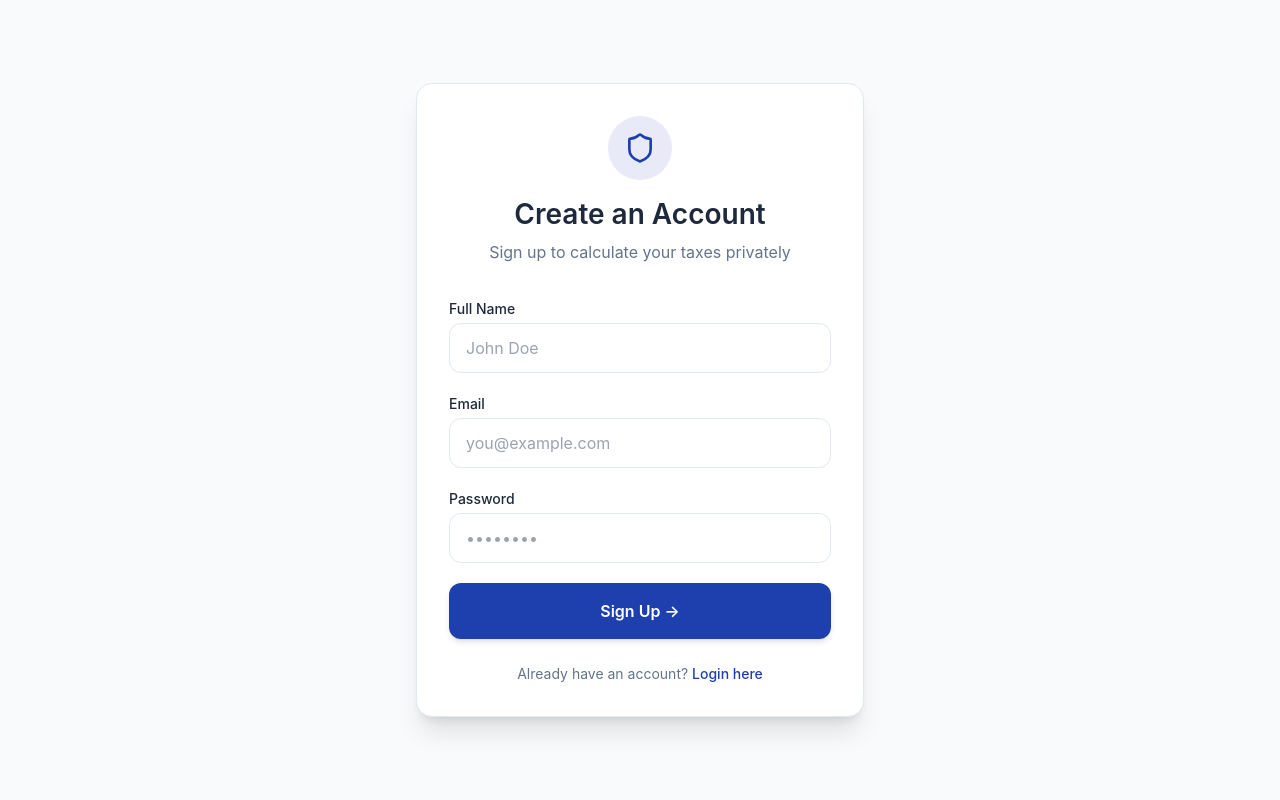
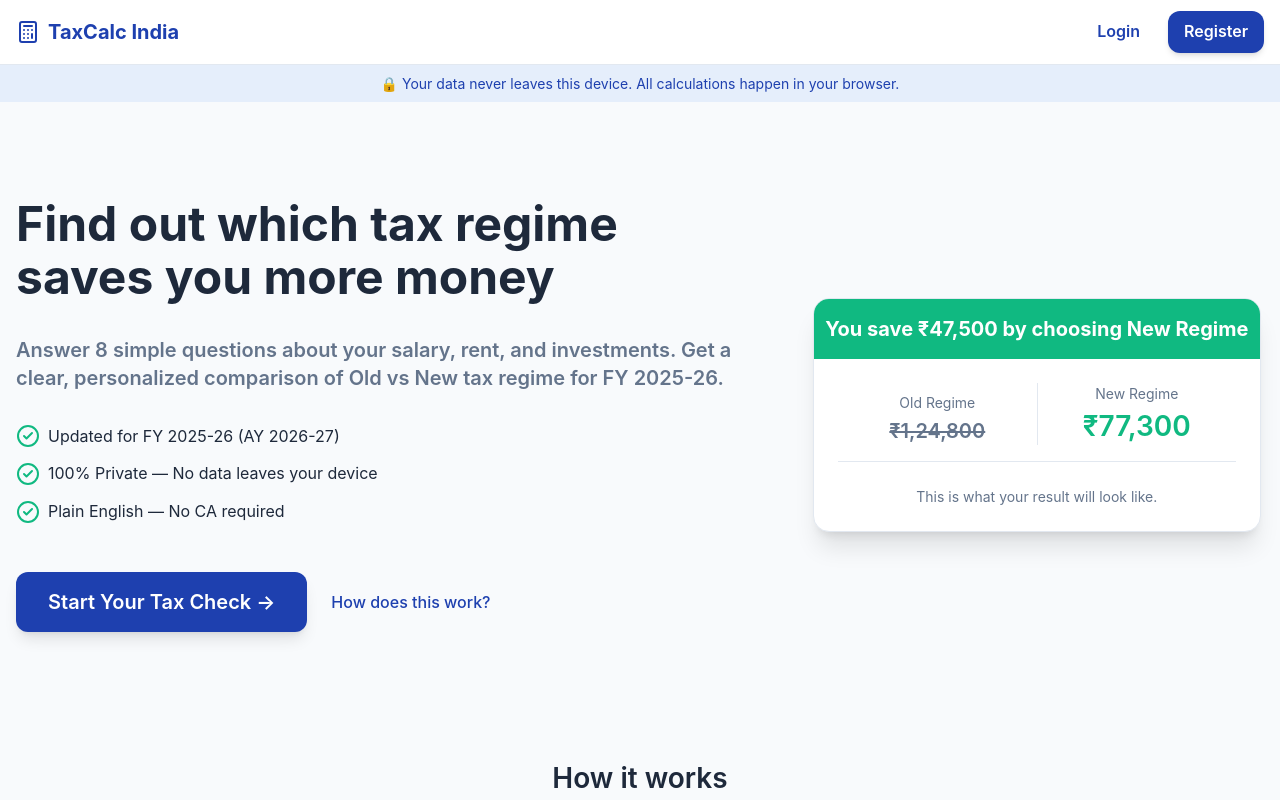
Before and after one commit to randheswayam/56AntigravityTaxCalc, a React (Vite) app in the folder app/: page / in a window 1280 px wide. Shown: the top 800 px of the page. Built offline with nearby package versions, Linux system fonts and the light colour scheme.

Commit message:
Refine routing flow: Landing -> Register -> Login -> Payment gate

```diff
--- a/app/src/App.tsx
+++ b/app/src/App.tsx
@@ -7,12 +7,12 @@ import AdminDashboard from './components/AdminDashboard';
 import { useAuthStore } from './store/useAuthStore';
 
 function App() {
-  const [isWizardStarted, setIsWizardStarted] = useState(false);
-  const [authView, setAuthView] = useState<'login' | 'register'>('register');
-
   const user = useAuthStore((state) => state.user);
+  const hasPaid = useAuthStore((state) => state.hasPaid);
   const setPaid = useAuthStore((state) => state.setPaid);
   const logout = useAuthStore((state) => state.logout);
+
+  const [currentView, setCurrentView] = useState<'landing' | 'login' | 'register' | 'wizard'>('landing');
 
   // Active session gate for deactivated users
   useEffect(() => {
@@ -22,6 +22,7 @@ function App() {
         const found = users.find((u: any) => u.email === user.email);
         if (found && found.isActive === false) {
           logout();
+          setCurrentView('landing');
           alert('Your session has been terminated because your account was deactivated.');
         }
       };
@@ -35,31 +36,40 @@ function App() {
     }
   }, [user, logout]);
 
+  // Handle successful login redirects
   useEffect(() => {
-    // Check if we just returned from a successful payment redirection
+    if (user && !user.isAdmin) {
+      if (currentView === 'login') {
+        if (hasPaid) {
+          setCurrentView('wizard');
+        } else {
+          setCurrentView('landing');
+        }
+      }
+    } else if (!user) {
+      if (currentView === 'wizard') {
+        setCurrentView('landing');
+      }
+    }
+  }, [user, hasPaid]);
+
+  // Handle payment redirect parameter
+  useEffect(() => {
     const params = new URLSearchParams(window.location.search);
     if (params.get('payment') === 'success' || params.get('status') === 'success' || params.has('payment_id')) {
       setPaid(true);
       // Clean up the URL so it doesn't re-trigger on manual refresh
       window.history.replaceState({}, document.title, window.location.pathname);
+
+      // If user is logged in, automatically proceed to wizard
+      if (useAuthStore.getState().user) {
+        setCurrentView('wizard');
+      }
     }
   }, [setPaid]);
 
-  // If user is not logged in, show Auth screens
-  if (!user) {
-    return (
-      <div className="App">
-        {authView === 'login' ? (
-          <Login onGoToRegister={() => setAuthView('register')} />
-        ) : (
-          <Register onGoToLogin={() => setAuthView('login')} />
-        )}
-      </div>
-    );
-  }
-
   // If logged in as admin, render Admin Dashboard
-  if (user.isAdmin) {
+  if (user && user.isAdmin) {
     return (
       <div className="App">
         <AdminDashboard />
@@ -67,16 +77,38 @@ function App() {
     );
   }
 
-  // If user is logged in, proceed to normal flow
-  return (
-    <div className="App">
-      {!isWizardStarted ? (
-        <LandingPage onStart={() => setIsWizardStarted(true)} />
-      ) : (
-        <WizardShell onExit={() => setIsWizardStarted(false)} />
-      )}
-    </div>
-  );
+  // Render view based on state
+  const renderView = () => {
+    switch (currentView) {
+      case 'login':
+        return (
+          <Login
+            onGoToRegister={() => setCurrentView('register')}
+            onGoToHome={() => setCurrentView('landing')}
+          />
+        );
+      case 'register':
+        return (
+          <Register
+            onGoToLogin={() => setCurrentView('login')}
+            onGoToHome={() => setCurrentView('landing')}
+          />
+        );
+      case 'wizard':
+        return <WizardShell onExit={() => setCurrentView('landing')} />;
+      case 'landing':
+      default:
+        return (
+          <LandingPage
+            onStart={() => setCurrentView('wizard')}
+            onNavigateToRegister={() => setCurrentView('register')}
+            onNavigateToLogin={() => setCurrentView('login')}
+          />
+        );
+    }
+  };
+
+  return <div className="App">{renderView()}</div>;
 }
 
 export default App;
--- a/app/src/components/LandingPage.tsx
+++ b/app/src/components/LandingPage.tsx
@@ -4,9 +4,15 @@ import { useAuthStore } from '../store/useAuthStore';
 
 interface LandingPageProps {
   onStart: () => void;
+  onNavigateToRegister: () => void;
+  onNavigateToLogin: () => void;
 }
 
-const LandingPage: React.FC<LandingPageProps> = ({ onStart }) => {
+const LandingPage: React.FC<LandingPageProps> = ({
+  onStart,
+  onNavigateToRegister,
+  onNavigateToLogin
+}) => {
   const [openFaq, setOpenFaq] = useState<number | null>(null);
   const [showPaymentModal, setShowPaymentModal] = useState(false);
   const [showProfileMenu, setShowProfileMenu] = useState(false);
@@ -18,7 +24,9 @@ const LandingPage: React.FC<LandingPageProps> = ({ onStart }) => {
   };
 
   const handleStartClick = () => {
-    if (hasPaid) {
+    if (!user) {
+      onNavigateToRegister();
+    } else if (hasPaid) {
       onStart();
     } else {
       setShowPaymentModal(true);
@@ -65,6 +73,22 @@ const LandingPage: React.FC<LandingPageProps> = ({ onStart }) => {
             <span>TaxCalc India</span>
           </div>
 
+          {!user ? (
+            <div className="flex items-center gap-3">
+              <button
+                onClick={onNavigateToLogin}
+                className="text-primary hover:text-primary-light font-semibold px-4 py-2 text-body transition-colors"
+              >
+                Login
+              </button>
+              <button
+                onClick={onNavigateToRegister}
+                className="bg-primary hover:bg-primary-light text-white font-semibold px-4 py-2 rounded-xl text-body transition-all shadow-md transform hover:-translate-y-0.5"
+              >
+                Register
+              </button>
+            </div>
+          ) : (
             <div className="relative">
               <button
                 onClick={() => setShowProfileMenu(!showProfileMenu)}
@@ -97,6 +121,7 @@ const LandingPage: React.FC<LandingPageProps> = ({ onStart }) => {
                 </div>
               )}
             </div>
+          )}
         </div>
       </header>
 
--- a/app/src/components/auth/Login.tsx
+++ b/app/src/components/auth/Login.tsx
@@ -4,9 +4,10 @@ import { Wallet } from 'lucide-react';
 
 interface LoginProps {
   onGoToRegister: () => void;
+  onGoToHome: () => void;
 }
 
-export default function Login({ onGoToRegister }: LoginProps) {
+export default function Login({ onGoToRegister, onGoToHome }: LoginProps) {
   const [email, setEmail] = useState('');
   const [password, setPassword] = useState('');
   const [error, setError] = useState('');
@@ -87,11 +88,21 @@ export default function Login({ onGoToRegister }: LoginProps) {
           </button>
         </form>
 
-        <div className="mt-6 text-center text-small text-text-secondary">
-          Don't have an account?{' '}
-          <button onClick={onGoToRegister} className="text-primary hover:underline font-medium">
-            Sign up here
-          </button>
+        <div className="mt-6 text-center text-small text-text-secondary space-y-3">
+          <div>
+            Don't have an account?{' '}
+            <button onClick={onGoToRegister} className="text-primary hover:underline font-medium">
+              Sign up here
+            </button>
+          </div>
+          <div className="pt-2 border-t border-border">
+            <button
+              onClick={onGoToHome}
+              className="text-text-secondary hover:text-text-primary transition-colors font-medium"
+            >
+              ← Back to Home
+            </button>
+          </div>
         </div>
       </div>
     </div>
--- a/app/src/components/auth/Register.tsx
+++ b/app/src/components/auth/Register.tsx
@@ -1,16 +1,15 @@
 import { useState } from 'react';
-import { useAuthStore } from '../../store/useAuthStore';
 import { Shield } from 'lucide-react';
 
 interface RegisterProps {
   onGoToLogin: () => void;
+  onGoToHome: () => void;
 }
 
-export default function Register({ onGoToLogin }: RegisterProps) {
+export default function Register({ onGoToLogin, onGoToHome }: RegisterProps) {
   const [name, setName] = useState('');
   const [email, setEmail] = useState('');
   const [password, setPassword] = useState('');
-  const login = useAuthStore((state) => state.login);
 
   const handleSubmit = (e: React.FormEvent) => {
     e.preventDefault();
@@ -36,8 +35,8 @@ export default function Register({ onGoToLogin }: RegisterProps) {
     users.push(newUser);
     localStorage.setItem('mock_users', JSON.stringify(users));
 
-    // Auto-login after registration
-    login({ name: newUser.name, email: newUser.email });
+    alert('Registration successful! Please login with your credentials.');
+    onGoToLogin();
   };
 
   return (
@@ -97,11 +96,21 @@ export default function Register({ onGoToLogin }: RegisterProps) {
           </button>
         </form>
 
-        <div className="mt-6 text-center text-small text-text-secondary">
-          Already have an account?{' '}
-          <button onClick={onGoToLogin} className="text-primary hover:underline font-medium">
-            Login here
-          </button>
+        <div className="mt-6 text-center text-small text-text-secondary space-y-3">
+          <div>
+            Already have an account?{' '}
+            <button onClick={onGoToLogin} className="text-primary hover:underline font-medium">
+              Login here
+            </button>
+          </div>
+          <div className="pt-2 border-t border-border">
+            <button
+              onClick={onGoToHome}
+              className="text-text-secondary hover:text-text-primary transition-colors font-medium"
+            >
+              ← Back to Home
+            </button>
+          </div>
         </div>
       </div>
     </div>
```
Lines whose indentation alone changed are shown as unchanged.
